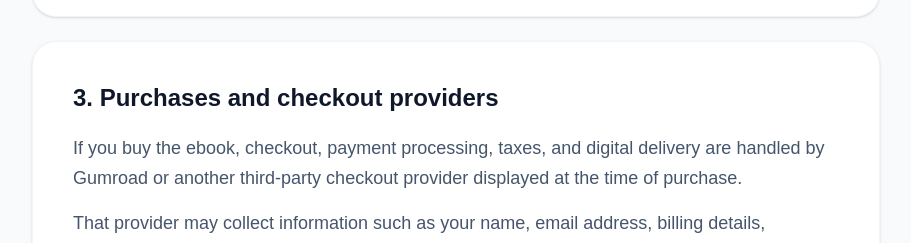
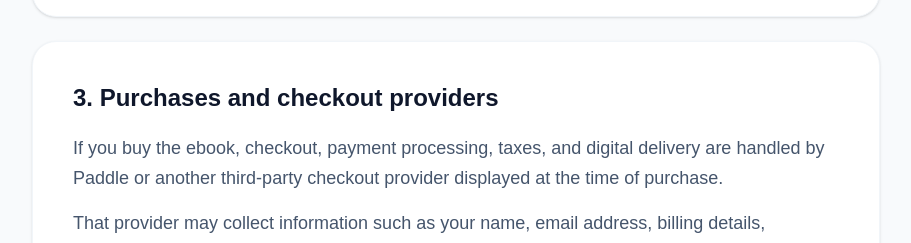
Before and after one commit to JakubHave/craving-toolkit-web, a Next.js app: page /privacy in a window 1280 px wide. Shown: the part 1204-1447 px from the top of the page, without its empty margins (184-1095 px from the left). Built offline with nearby package versions, Linux system fonts and the light colour scheme; a web font is replaced by a local one.

Commit message:
Paddle instead of Gumroad

```diff
--- a/src/app/page.tsx
+++ b/src/app/page.tsx
@@ -29,7 +29,7 @@ export default function LandingPage() {
             Get the guide <ArrowRight className="w-5 h-5" />
           </a>
         </div>
-        <p className="mt-4 text-base text-slate-500">Instant PDF download. Secure checkout via Gumroad.</p>
+        <p className="mt-4 text-base text-slate-500">Instant PDF download. Secure checkout via Paddle.</p>
       </header>
 
       {/* Problem Section */}
@@ -145,7 +145,7 @@ export default function LandingPage() {
               >
                 Buy Now & Download
               </a>
-              <p className="text-center text-base text-slate-400 mt-4">Secure payment, tax, and delivery handled by Gumroad.</p>
+              <p className="text-center text-base text-slate-400 mt-4">Secure payment, tax, and delivery handled by Paddle.</p>
             </div>
           </div>
         </div>
--- a/src/app/privacy/page.tsx
+++ b/src/app/privacy/page.tsx
@@ -26,7 +26,7 @@ const sections = [
   {
     title: "3. Purchases and checkout providers",
     paragraphs: [
-      "If you buy the ebook, checkout, payment processing, taxes, and digital delivery are handled by Gumroad or another third-party checkout provider displayed at the time of purchase.",
+      "If you buy the ebook, checkout, payment processing, taxes, and digital delivery are handled by Paddle or another third-party checkout provider displayed at the time of purchase.",
       "That provider may collect information such as your name, email address, billing details, payment information, country, and transaction data in accordance with its own privacy policy. Craving Toolkit does not need to receive your full payment card details directly to sell the product.",
     ],
   },
--- a/src/app/terms/page.tsx
+++ b/src/app/terms/page.tsx
@@ -26,7 +26,7 @@ const sections = [
   {
     title: "3. Orders, payments, and delivery",
     paragraphs: [
-      "Checkout, payment processing, taxes, and digital delivery are handled through Gumroad or another checkout platform shown at the time of purchase.",
+      "Checkout, payment processing, taxes, and digital delivery are handled through Paddle or another checkout platform shown at the time of purchase.",
       "By completing a purchase, you also agree to the applicable terms, policies, and checkout requirements of that third-party platform.",
     ],
   },
```
